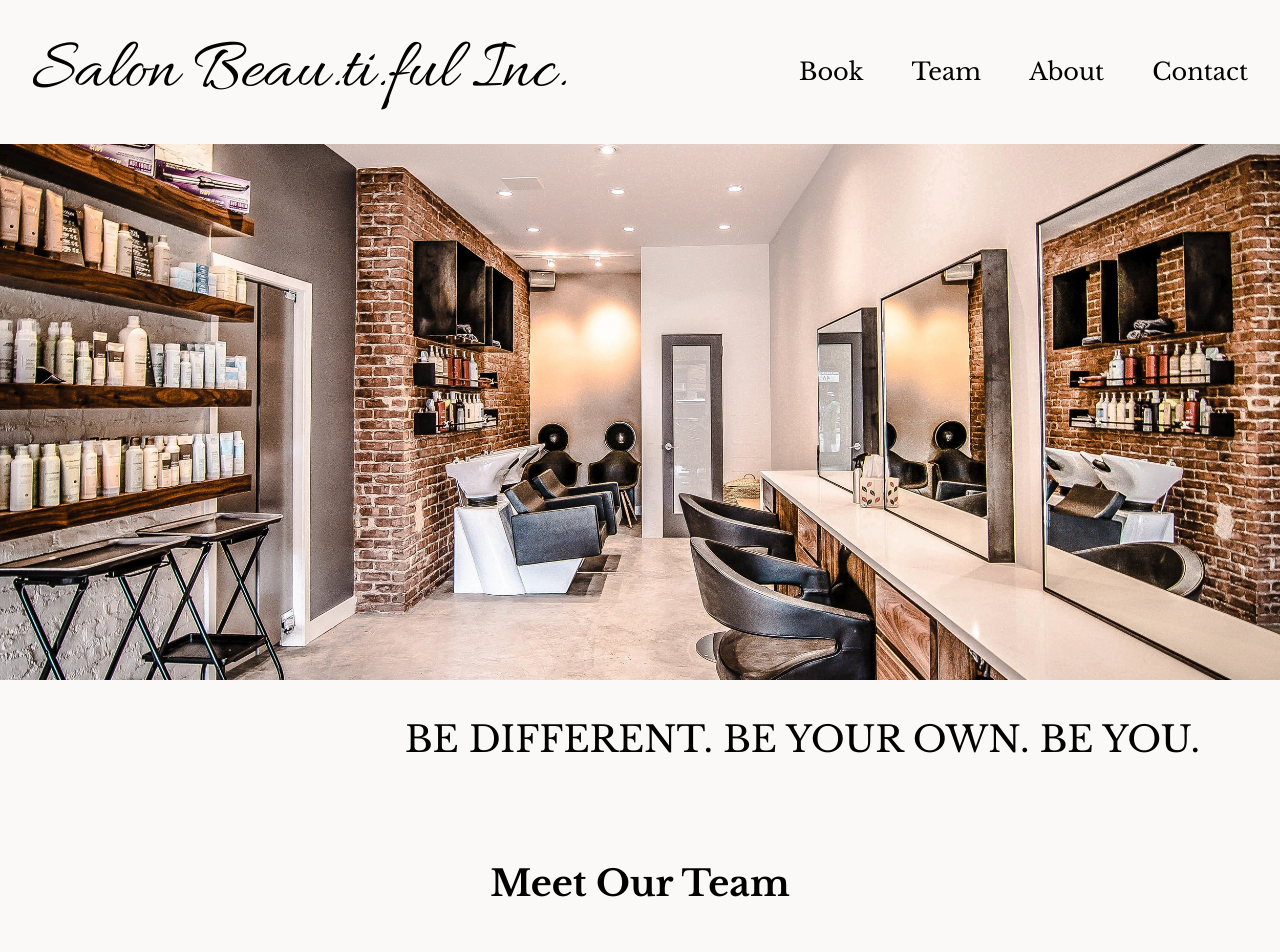
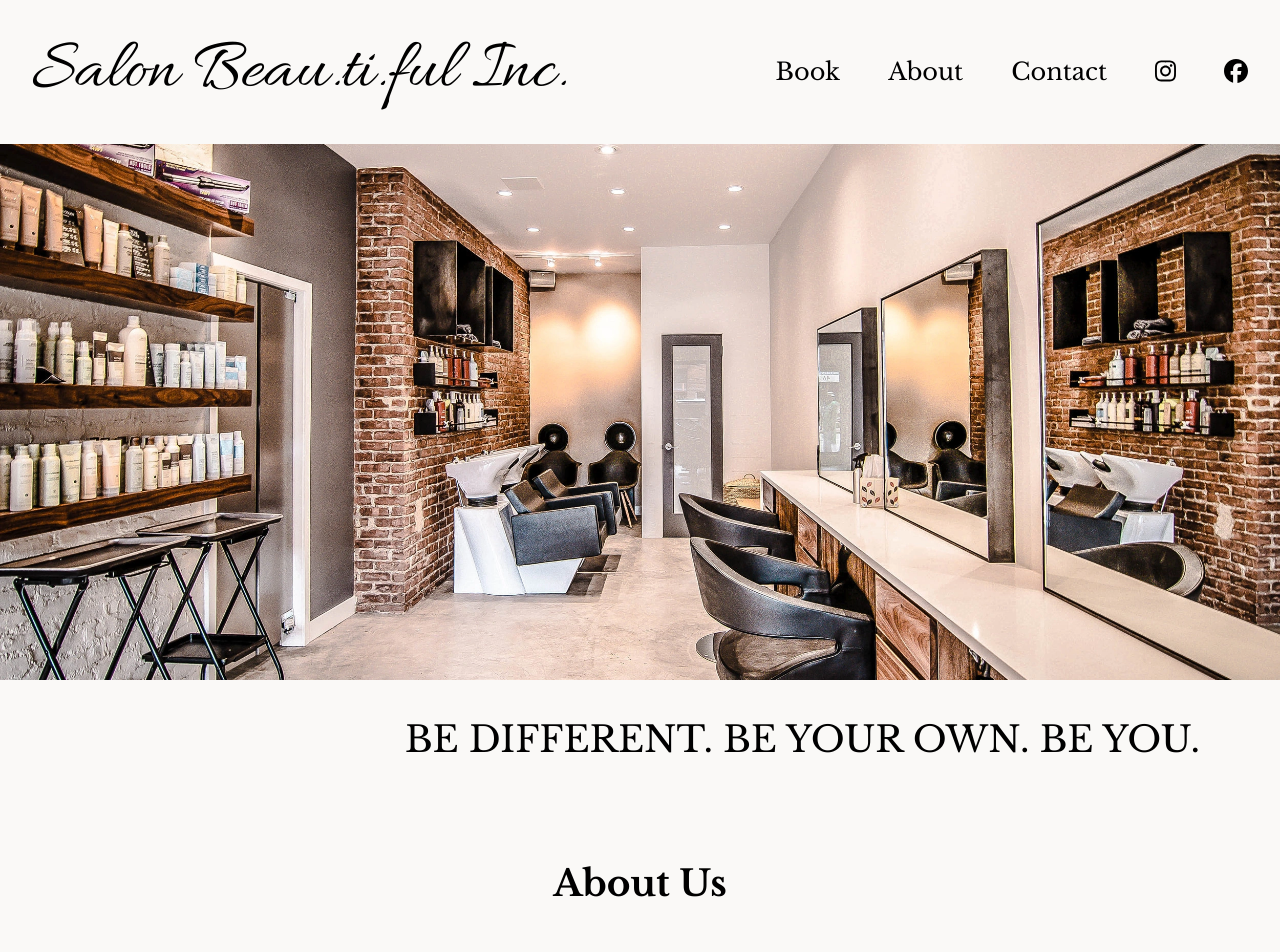
Before and after one commit to GabeGreier/salonbeautiful, a React (Vite) app: page / in a window 1280 px wide. Shown: the top 952 px of the page. Built offline with nearby package versions, Linux system fonts and the light colour scheme.

Commit message:
Added facebook and instagram icons to navbar

```diff
--- a/src/App.jsx
+++ b/src/App.jsx
@@ -1,7 +1,7 @@
 import React from 'react';
 import Hero from './components/Hero';
 import Navbar from './components/Navbar';
-import Team from './components/Team';
+// import Team from './components/Team';
 import About from './components/About';
 import Location from './components/Location';
 import Contact from './components/Contact';
@@ -12,9 +12,6 @@ const App = () => (
     <Navbar />
     <main>
       <Hero />
-      <section id="team">
-        <Team />
-      </section>
       <section id="about">
         <About />
       </section>
--- a/src/components/Navbar.jsx
+++ b/src/components/Navbar.jsx
@@ -1,5 +1,7 @@
 import React, { useState, useEffect } from 'react';
 import { Link } from 'react-scroll';
+import { FontAwesomeIcon } from '@fortawesome/react-fontawesome';
+import { faInstagram, faFacebook } from '@fortawesome/free-brands-svg-icons';
 
 const Navbar = () => {
   const [isShrunk, setIsShrunk] = useState(false);
@@ -53,13 +55,20 @@ const Navbar = () => {
             </a>
           </li>
           <li>
-            <Link to="team" smooth className="hover:underline" aria-label="Meet our team">Team</Link>
-          </li>
-          <li>
             <Link to="about" smooth className="hover:underline" aria-label="Learn about us">About</Link>
           </li>
           <li>
             <Link to="contact" smooth className="hover:underline" aria-label="Contact us">Contact</Link>
+          </li>
+          <li>
+            <a href="https://www.instagram.com" target="_blank" rel="noopener noreferrer" aria-label="Instagram">
+              <FontAwesomeIcon icon={faInstagram} className="text-2xl hover:opacity-80 transition duration-300" />
+            </a>
+          </li>
+          <li>
+            <a href="https://www.facebook.com" target="_blank" rel="noopener noreferrer" aria-label="Facebook">
+              <FontAwesomeIcon icon={faFacebook} className="text-2xl hover:opacity-80 transition duration-300" />
+            </a>
           </li>
         </ul>
       </div>
@@ -85,7 +94,17 @@ const Navbar = () => {
             <Link to="about" smooth className="block px-6 py-4 border-b hover:underline" aria-label="Learn about us" onClick={handleNavClick}>About</Link>
           </li>
           <li>
-            <Link to="contact" smooth className="block px-6 py-4 hover:underline" aria-label="Contact us" onClick={handleNavClick}>Contact</Link>
+            <Link to="contact" smooth className="block px-6 py-4 border-b hover:underline" aria-label="Contact us" onClick={handleNavClick}>Contact</Link>
+          </li>
+          <li>
+            <a href="https://www.instagram.com" target="_blank" rel="noopener noreferrer" aria-label="Instagram" className="block px-6 py-4 border-b">
+              <FontAwesomeIcon icon={faInstagram} className="text-2xl hover:opacity-80 transition duration-300" />
+            </a>
+          </li>
+          <li>
+            <a href="https://www.facebook.com" target="_blank" rel="noopener noreferrer" aria-label="Facebook" className="block px-6 py-4">
+              <FontAwesomeIcon icon={faFacebook} className="text-2xl hover:opacity-80 transition duration-300" />
+            </a>
           </li>
         </ul>
       )}
```
